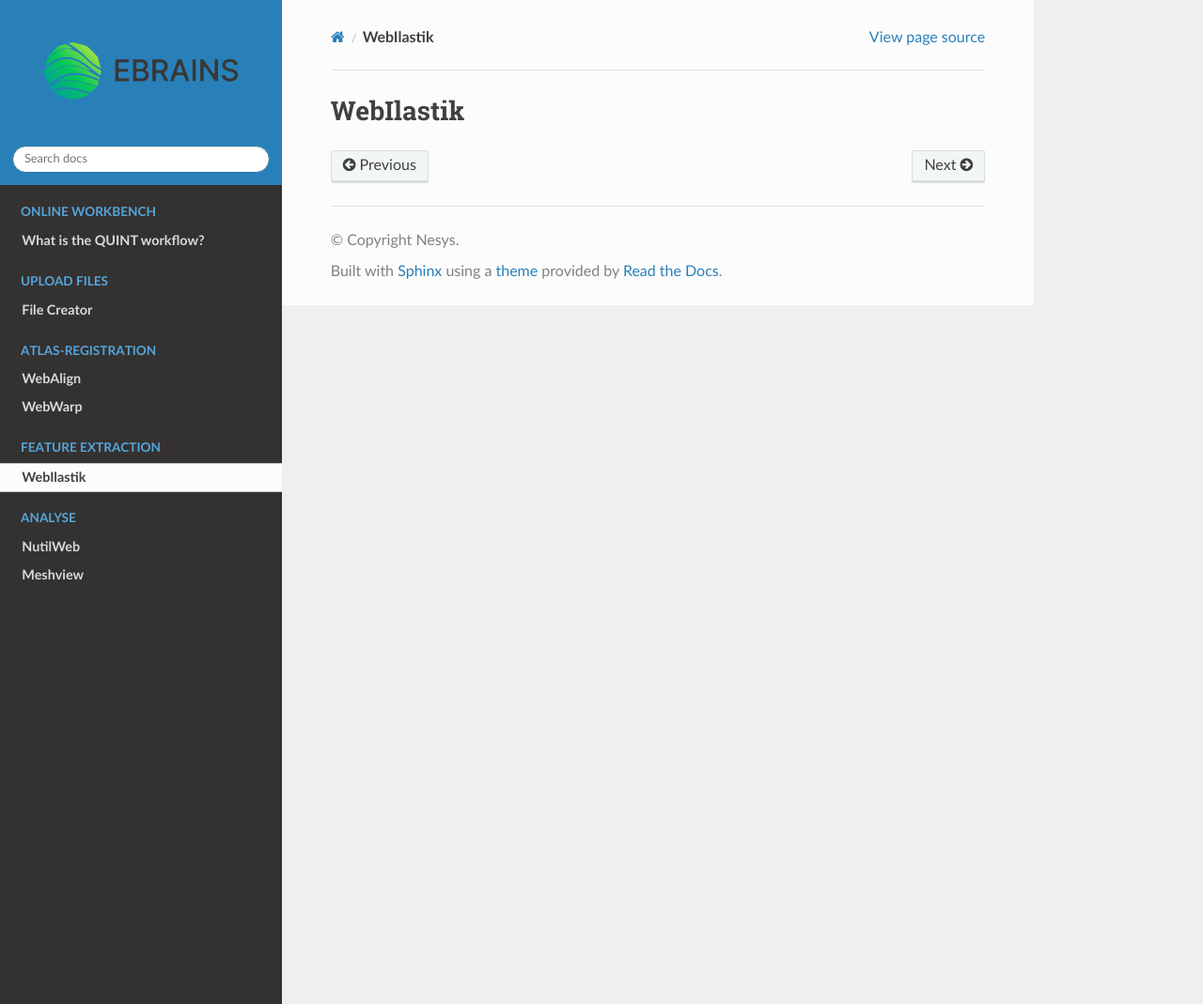
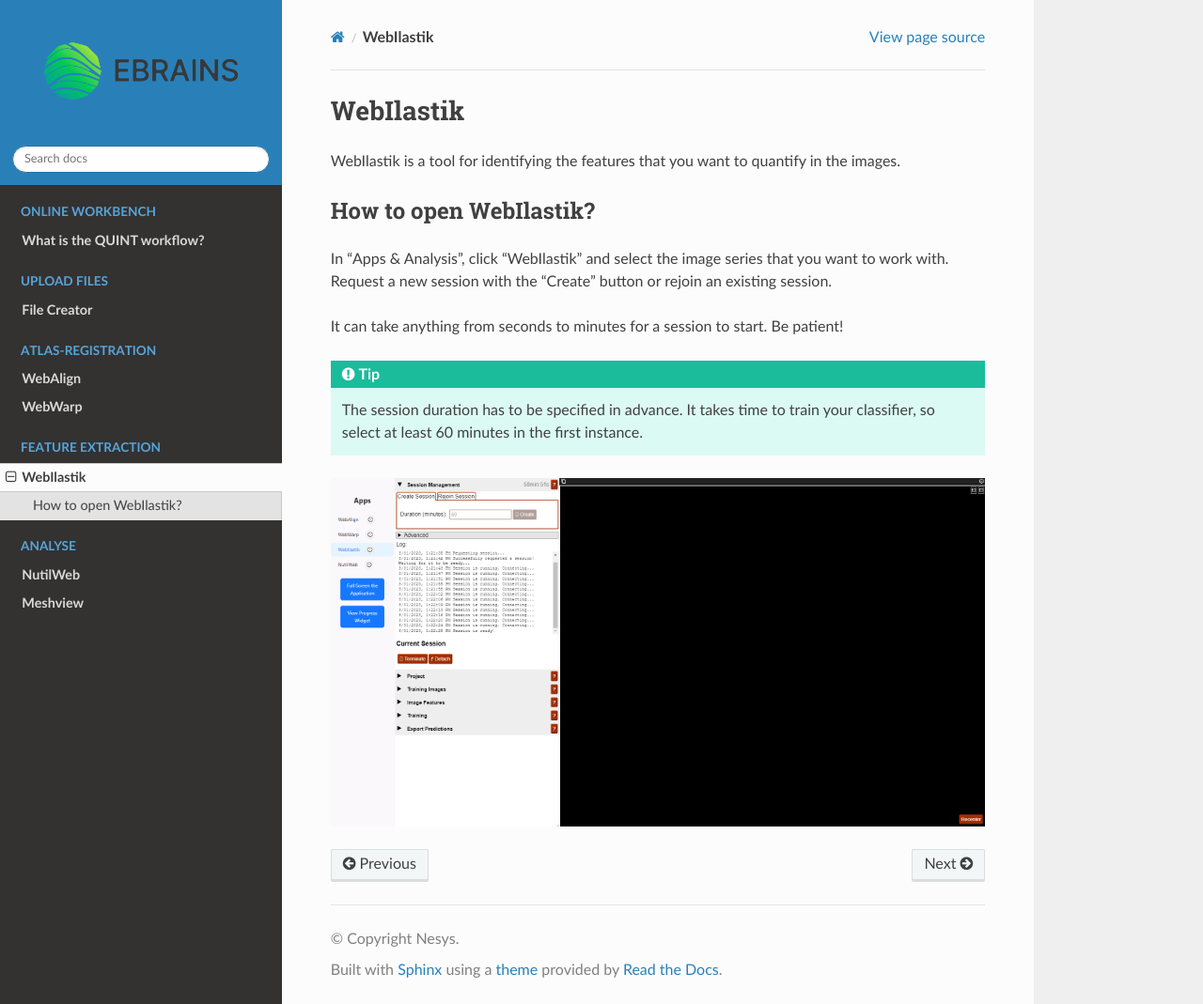
Before and after one commit to Neural-Systems-at-UIO/QUINT_webtools, a Sphinx documentation site: the page built from docs/WebIlastik.rst, in a window 1280 px wide and 1069 px high. Shown: the whole window at 94% size. Built offline with Sphinx 7.4.7 and the Read the Docs theme 2.0.0, drawn with Linux system fonts in a browser that asks for light colours.

Commit message:
Update WebIlastik.rst

```diff
--- a/docs/WebIlastik.rst
+++ b/docs/WebIlastik.rst
@@ -1,2 +1,15 @@
 **WebIlastik**
 ================
+
+WebIlastik is a tool for identifying the features that you want to quantify in the images.
+
+
+How to open WebIlastik?
+---------------------------
+In “Apps & Analysis”, click “WebIlastik” and select the image series that you want to work with. Request a new session with the "Create" button or rejoin an existing session.
+
+It can take anything from seconds to minutes for a session to start. Be patient!
+
+.. tip:: The session duration has to be specified in advance. It takes time to train your classifier, so select at least 60 minutes in the first instance.
+
+.. image:: images/WebIlastik.PNG
```
